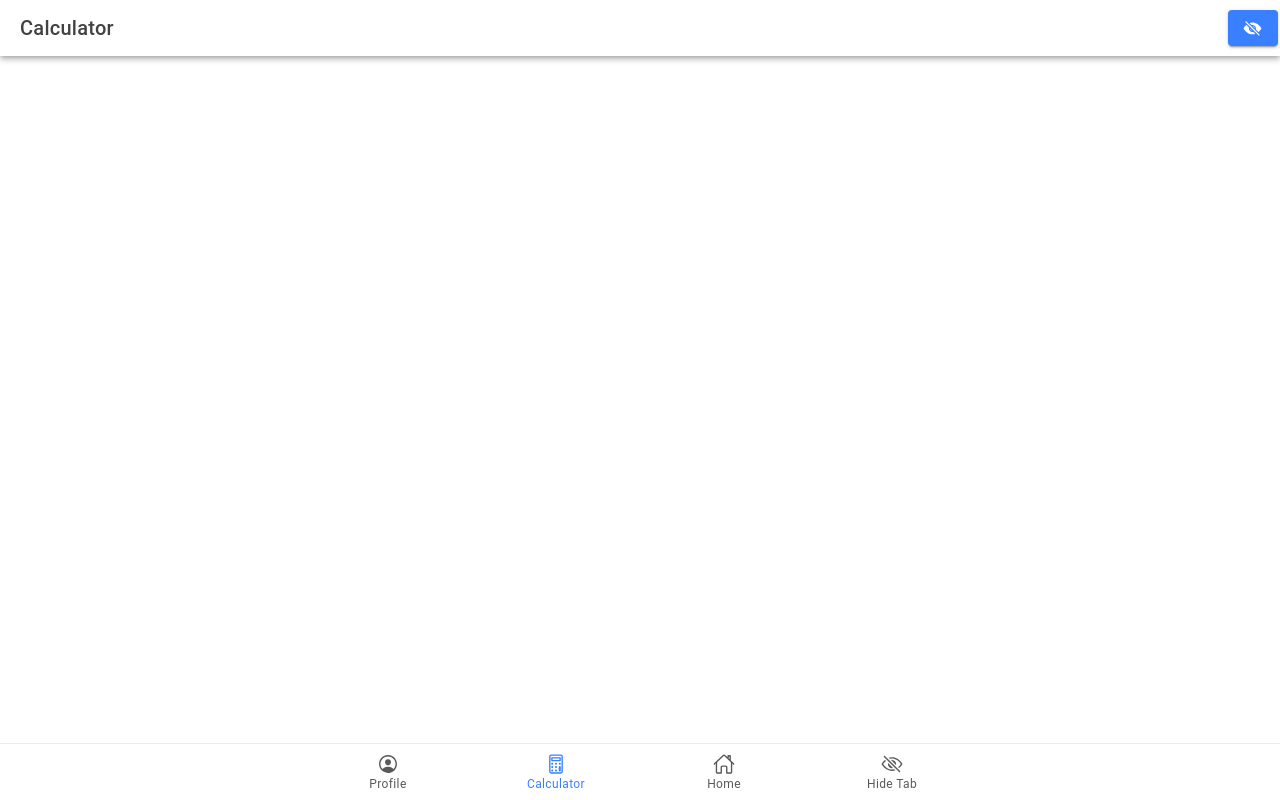
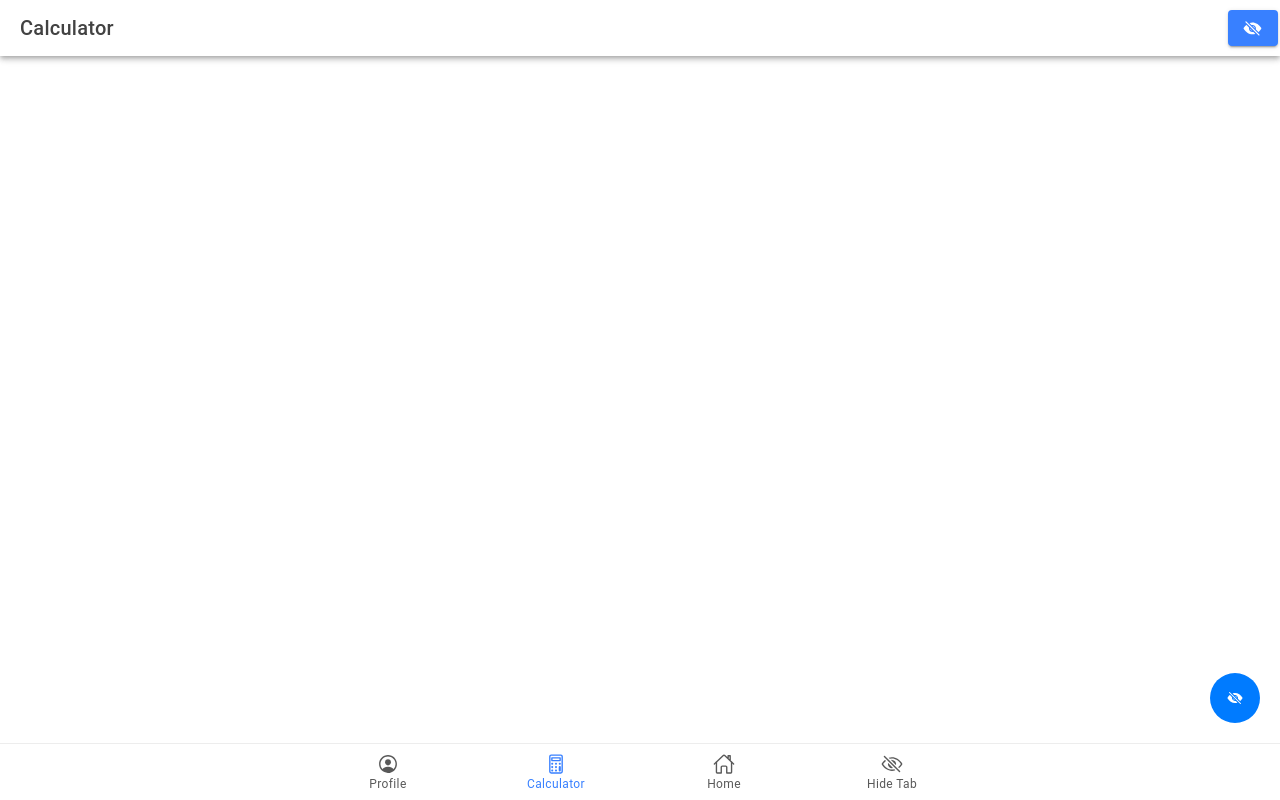
Before and after one commit to TinaTin06/ion-t-salvador, a React (Vite) app: page /tab3 in a window 1280 px wide. Built offline with nearby package versions, Linux system fonts and the light colour scheme.

Commit message:
Added cards on the homepage

```diff
--- a/src/pages/Tab2.css
+++ b/src/pages/Tab2.css
@@ -30,4 +30,5 @@
 .hide-tab-bar {
   display: none;
 }
+
   /* You can add more styling as needed */
--- a/src/pages/Tab3.css
+++ b/src/pages/Tab3.css
@@ -1,3 +1,23 @@
 #btns{
     font-size: 28px;
 }
+.hide-tab-button {
+    position: fixed;
+    bottom: 20px;
+    right: 20px;
+    background-color: #007bff;
+    color: #fff;
+    border: none;
+    border-radius: 50%;
+    width: 50px;
+    height: 50px;
+    display: flex;
+    justify-content: center;
+    align-items: center;
+    cursor: pointer;
+    z-index: 9999;
+  }
+
+  .hide-tab-button.hidden {
+    display: none;
+  }
--- a/src/pages/Tab3.tsx
+++ b/src/pages/Tab3.tsx
@@ -53,6 +53,10 @@ const Calculator: React.FC = () => {
           </IonGrid>
         )}
       </IonContent>
+      {/* Hide tab button */}
+      <div className={`hide-tab-button ${isCalculatorVisible ? '' : 'hidden'}`} onClick={toggleCalculatorVisibility}>
+        <IonIcon icon={isCalculatorVisible ? eyeOff : eye} />
+      </div>
     </IonPage>
   );
 };
--- a/src/pages/home.tsx
+++ b/src/pages/home.tsx
@@ -5,7 +5,11 @@ const Home: React.FC = () => {
         <div>
             <h1>Welcome to my Ion-T-Salvador</h1>
             <Bio />
-            {/* Other content of the home page goes here */}
+            <div className="applet-cards">
+                <AppletCard title="Applet 1" />
+                <AppletCard title="Applet 2" />
+                {/* Add more AppletCards for each applet */}
+            </div>
         </div>
     );
 };
@@ -19,4 +23,17 @@ const Bio: React.FC = () => {
     );
 };
 
+interface AppletCardProps {
+    title: string;
+}
+
+const AppletCard: React.FC<AppletCardProps> = ({ title }) => {
+    return (
+        <div className="applet-card">
+            <h2>{title}</h2>
+            {/* Add content specific to each applet */}
+        </div>
+    );
+};
+
 export default Home;
```
